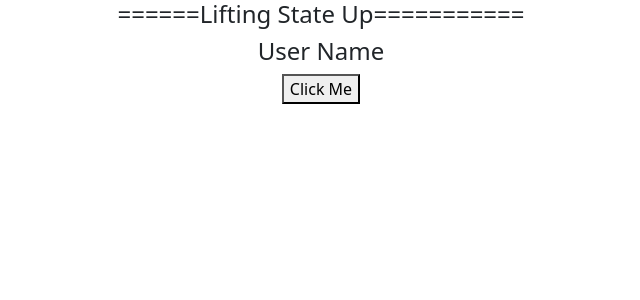
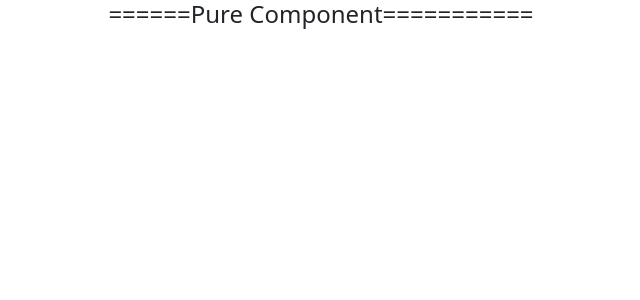
Before and after one commit to vijay4211/parent_to_child, a React (Create React App) app: page / in a window 1280 px wide. Shown: the top 300 px of the page, without its empty margins (319-959 px from the left). Built offline with nearby package versions, Linux system fonts and the light colour scheme.

Commit message:
create new branch

```diff
--- a/src/App.js
+++ b/src/App.js
@@ -1,18 +1,23 @@
+import { Component } from "react";
 import "./App.css";
 import "bootstrap/dist/css/bootstrap.min.css";
-import User from "./User";
-function App() {
 
-  function parentAlert(DataComeFromChild){  //data as DataComeFromChild
-     console.log(DataComeFromChild);
-     alert(DataComeFromChild.name);
+class App extends Component{
+
+  constructor(){ //constructor method
+    super();
+    this.state = { //state object
+
+    }
+  }
+  render(){
+    return (
+      <div className="App">
+        <h4>======Pure Component===========</h4>
+
+      </div>
+    );
   }
 
-  return (
-    <div className="App">
-      <h4>======Lifting State Up===========</h4>
-      <User alert={parentAlert} />
-    </div>
-  );
 }
 export default App;
```
